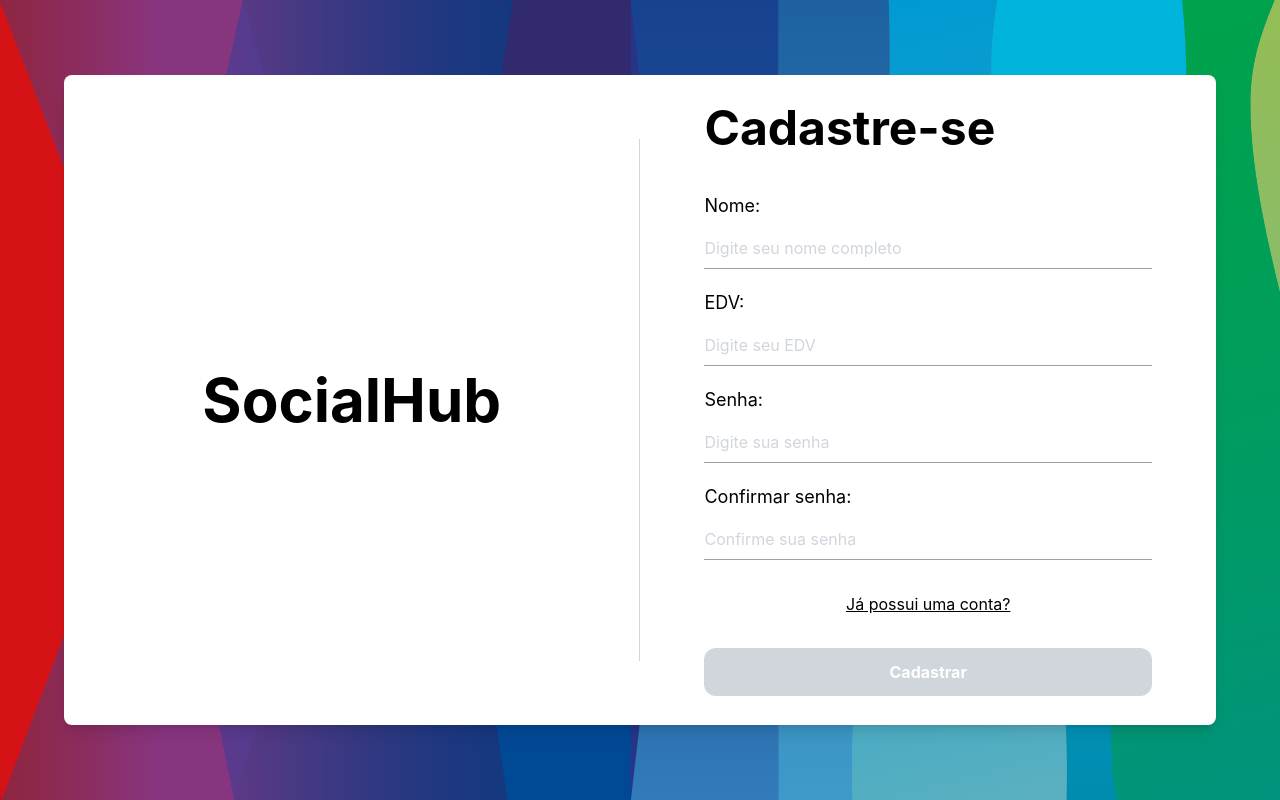
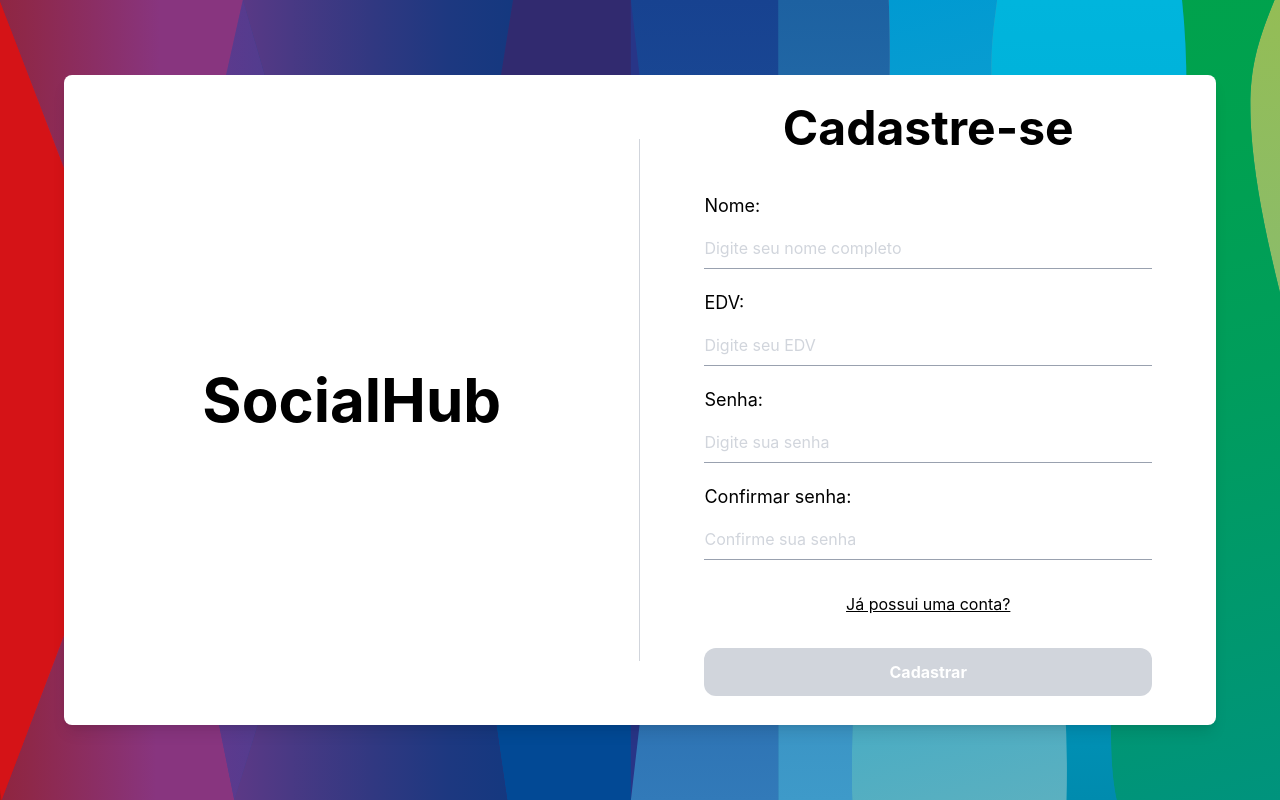
Before and after one commit to KetyJomes/SocialHub, a React (Vite) app in the folder frontend/: page /register-page in a window 1280 px wide. Built offline with nearby package versions, Linux system fonts and the light colour scheme.

Commit message:
style(auth): improve login and register layout

```diff
--- a/frontend/src/pages/Login.jsx
+++ b/frontend/src/pages/Login.jsx
@@ -19,7 +19,7 @@ export const Login = () => {
 
         <div className="w-1/2 flex flex-col justify-center px-16">
 
-          <h2 className="text-5xl font-bold mb-12">
+          <h2 className="text-5xl font-bold text-center mb-10">
             Bem-Vindo!
           </h2>
 
--- a/frontend/src/pages/Register.jsx
+++ b/frontend/src/pages/Register.jsx
@@ -20,9 +20,9 @@ export const Register = () => {
 
         <div className="w-1/2 flex flex-col justify-center px-16">
 
-          <h2 className="text-5xl font-bold mb-10">
-            Cadastre-se
-          </h2>
+            <h2 className="text-5xl font-bold text-center mb-10">
+                Cadastre-se
+            </h2>
 
           <div className="mb-5">
             <label className="block mb-2 text-lg">
```
